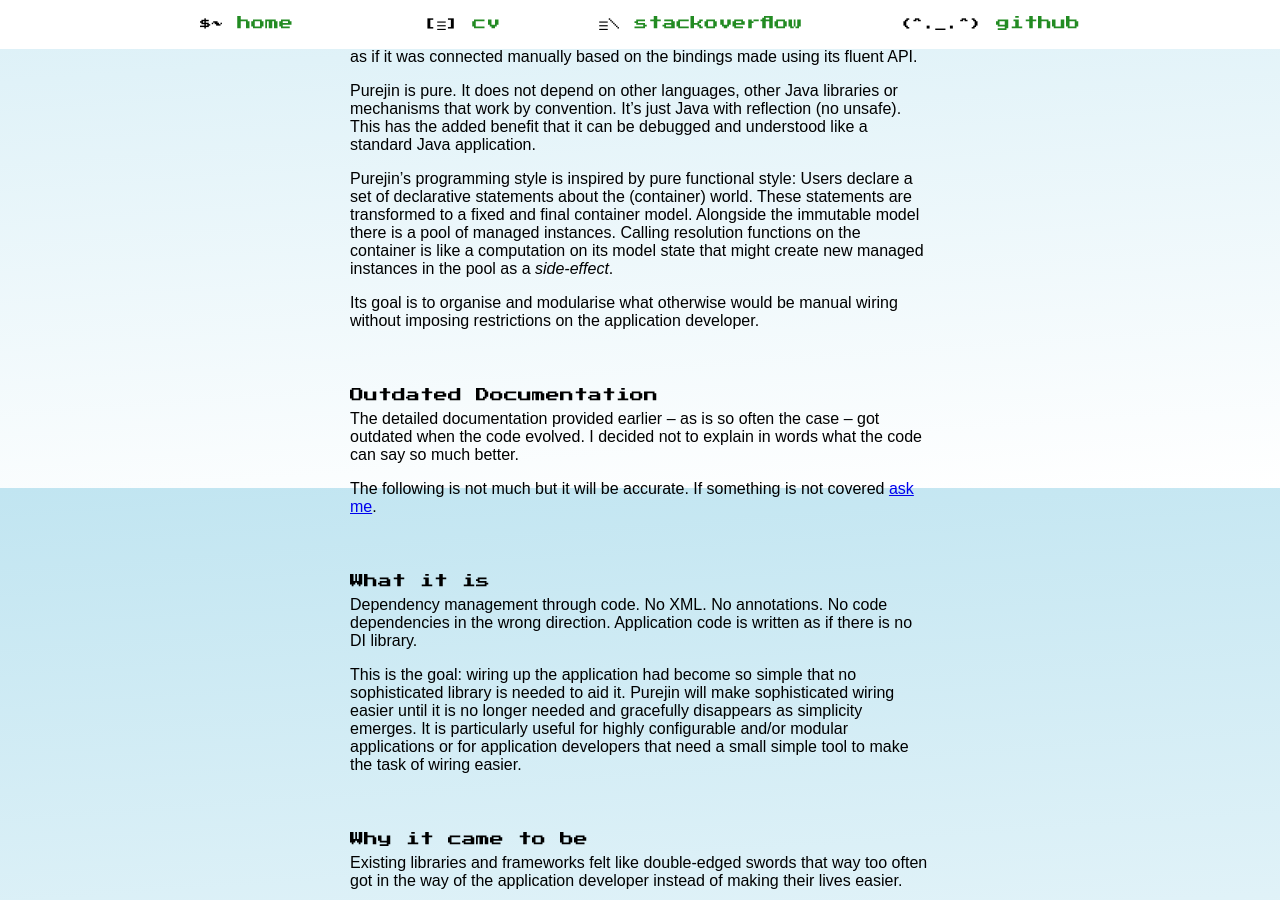
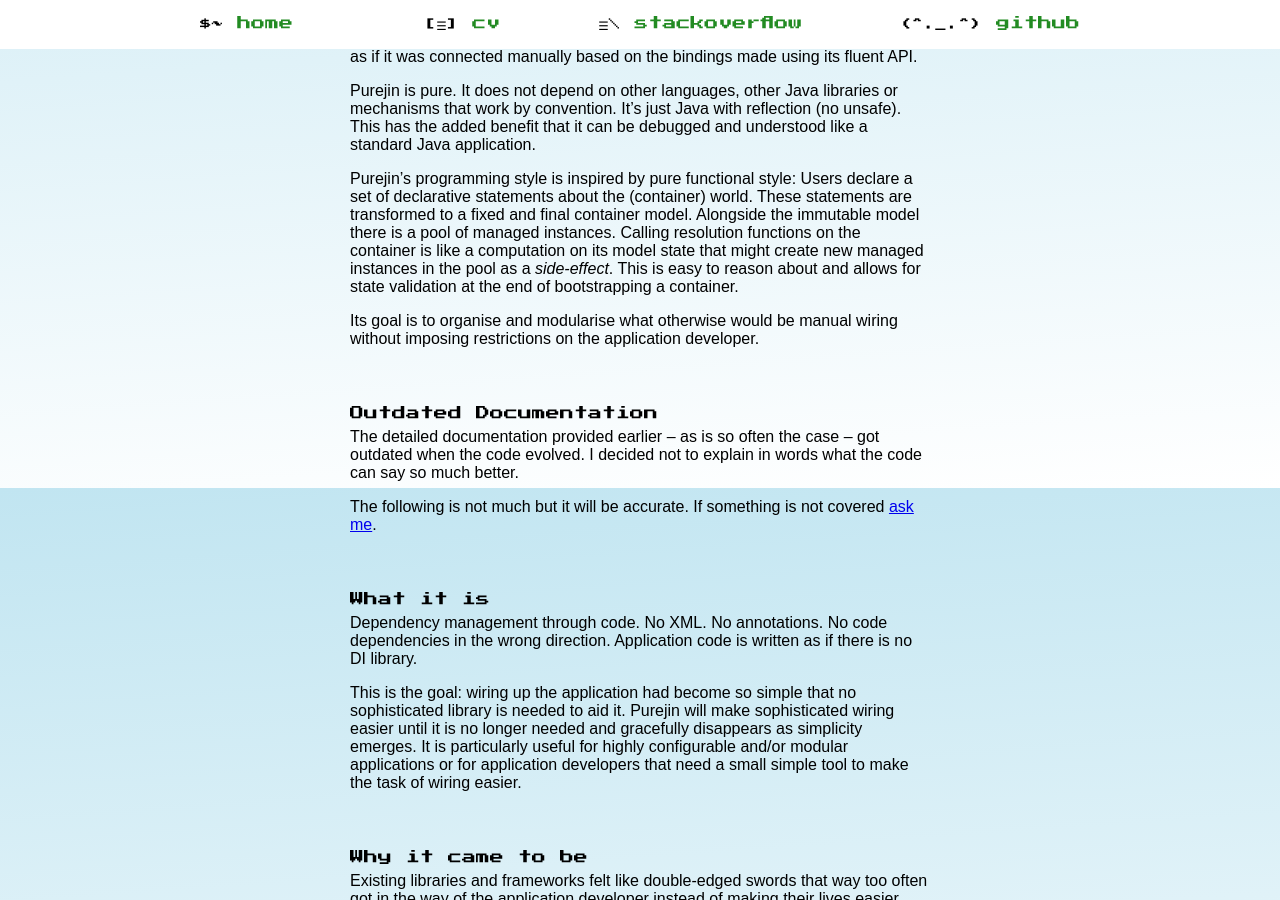
Before and after one commit to jbee/jbee.github.io, a Jekyll site: the page built from purejin/index.md, in a window 1280 px wide and 900 px high, scrolled down 412 px. Built offline with Jekyll 4.4.1, drawn with Linux system fonts in a browser that asks for light colours.

Commit message:
Update index.md

```diff
--- a/purejin/index.md
+++ b/purejin/index.md
@@ -33,6 +33,7 @@ Users declare a set of declarative statements about the (container) world.
 These statements are transformed to a fixed and final container model.
 Alongside the immutable model there is a pool of managed instances.
 Calling resolution functions on the container is like a computation on its model state that might create new managed instances in the pool as a _side-effect_.
+This is easy to reason about and allows for state validation at the end of bootstrapping a container.
 
 Its goal is to organise and modularise what otherwise would be manual wiring without imposing restrictions on the application developer.
 
```
